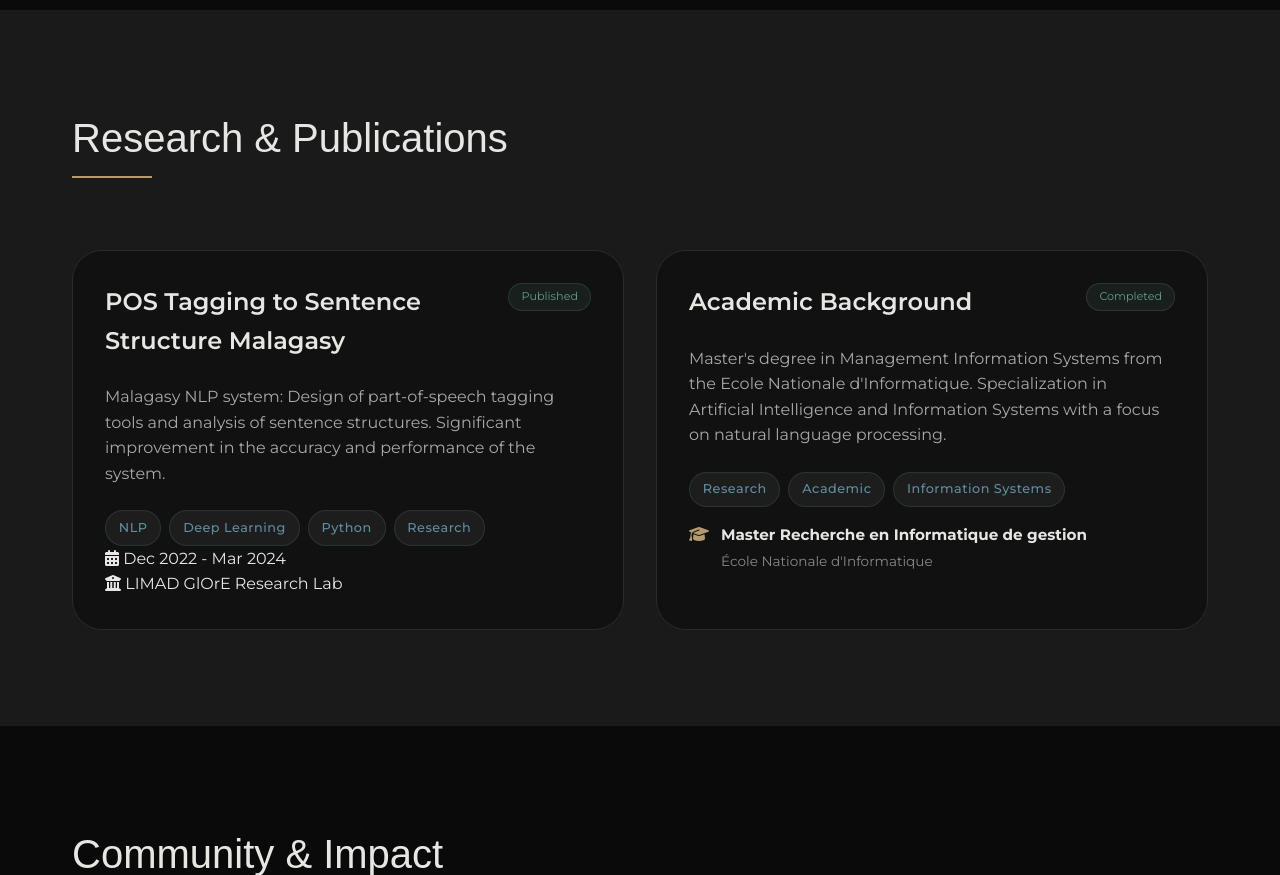
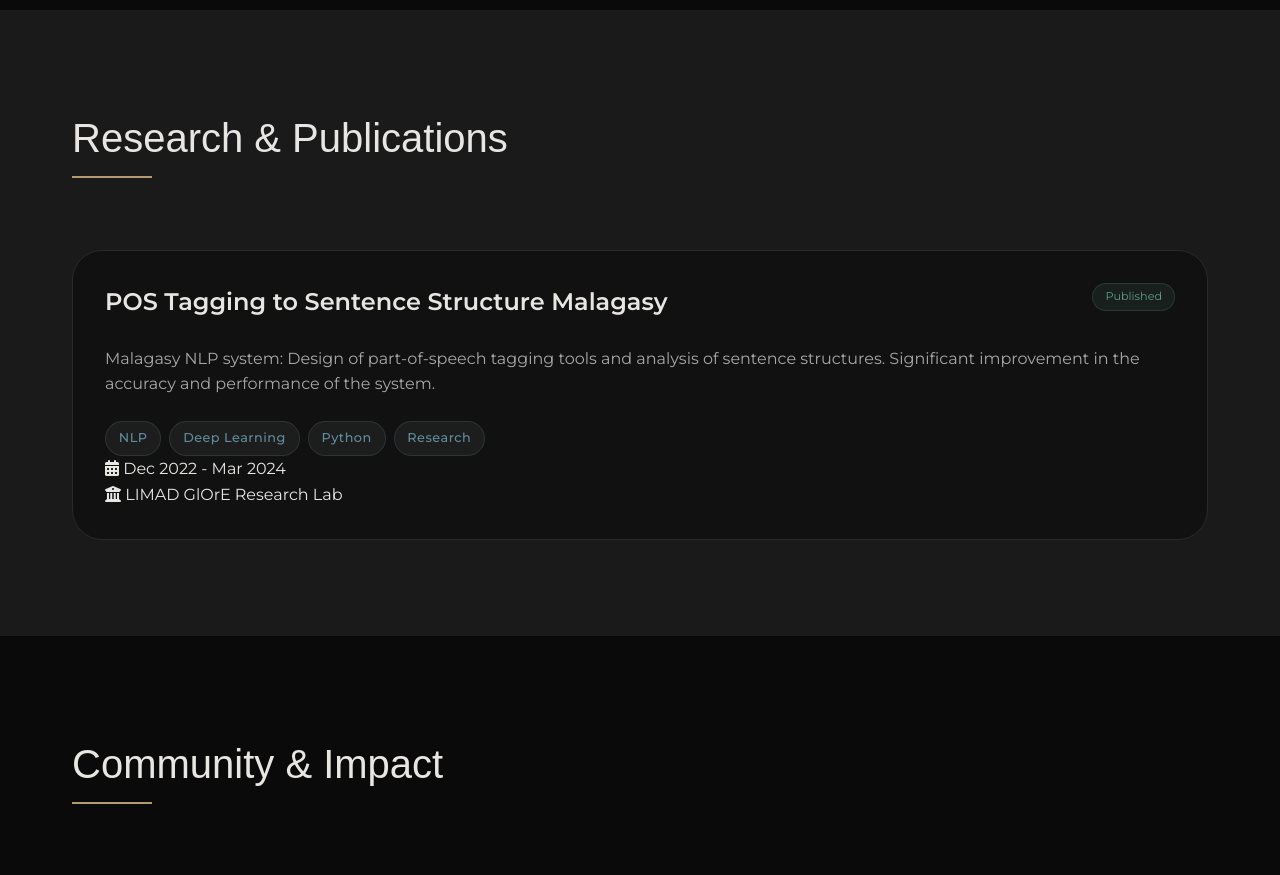
Before and after one commit to Vatosoa/myportfolio, a Django app: template templates/base.html in a window 1280 px wide. Shown: the part 2487-3362 px from the top of the page. Run offline with Django 3.2, Linux system fonts and the light colour scheme; the template is opened without the code that fills it, so the values that code supplies are empty; some web fonts are replaced.

Commit message:
Upd : upd label on publication section

```diff
--- a/templates/base.html
+++ b/templates/base.html
@@ -278,7 +278,7 @@
         </div>
 
         <!-- Education -->
-        <div class="project-card reveal stagger-delay-2">
+        <!-- <div class="project-card reveal stagger-delay-2">
           <div class="project-header">
             <h3 class="project-title">Academic Background</h3>
             <span class="project-status">Completed</span>
@@ -301,15 +301,8 @@
                 <div>École Nationale d'Informatique</div>
               </div>
             </div>
-            <!-- <div class="education-item">
-              <i class="fas fa-shield-alt"></i>
-              <div>
-                <strong>Cybersecurity Awareness Certification</strong>
-                <div>United Nations Office on Drugs and Crime (UNODC)</div>
-              </div>
-            </div> -->
           </div>
-        </div>
+        </div> -->
 
       </div>
     </div>
```
